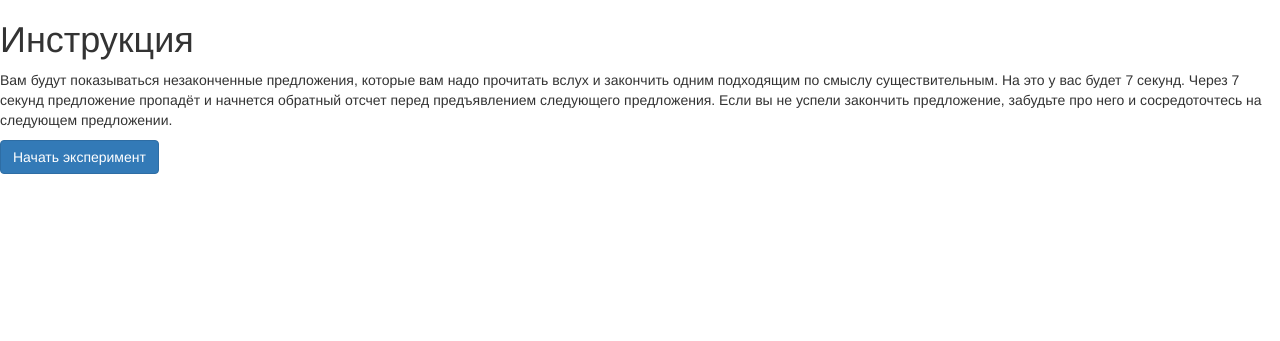
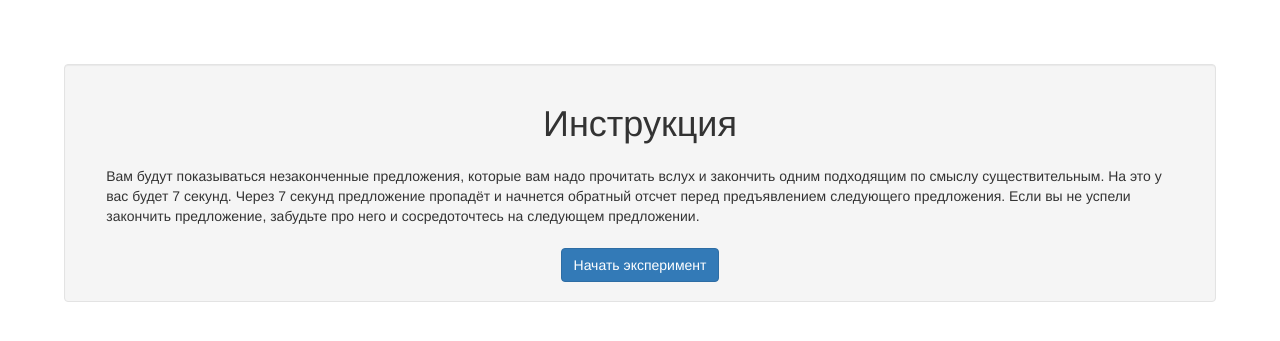
Before and after one commit to KatyaTulit/LanguageLocalizer, a Django app: page /localizer/instructions/ in a window 1280 px wide. Shown: the top 341 px of the page. Run offline with Django 3.2, Linux system fonts and the light colour scheme; some libraries are stand-ins or nearby versions.

Commit message:
Some more styling of html pages

```diff
--- a/localizer/templates/localizer/instructions.html
+++ b/localizer/templates/localizer/instructions.html
@@ -11,8 +11,22 @@
     <!-- Latest compiled JavaScript -->
     <script src="https://maxcdn.bootstrapcdn.com/bootstrap/3.3.7/js/bootstrap.min.js"></script>
 
+    <style>
+    p {
+    margin: 2%;
+    text-align: left;
+    }
+    div {
+    margin: 5%
+    }
+    .danger-color{
+        color: #E53935;
+    }
+    </style>
+
 </head>
 <body>
+    <div align="center" class="well">
         <h1>Инструкция</h1>
         <p>
             Вам будут показываться незаконченные предложения, которые вам надо прочитать вслух и закончить одним подходящим по смыслу существительным.
@@ -21,5 +35,6 @@
         </p>
 
         <a class="btn btn-primary" href="{% url 'localizer:probe' %}">Начать эксперимент</a>
+    </div>
 </body>
 </html>
--- a/localizer/templates/localizer/questionnaire.html
+++ b/localizer/templates/localizer/questionnaire.html
@@ -27,6 +27,7 @@
 </style>
 
 <body>
+    <div align="center" class="well">
         <h1>Анкета</h1>
         <p>
             Прежде чем начать, мы бы хотели с вами немного познакомиться.
@@ -38,7 +39,7 @@
             {{ form }}
             <input type="submit" value="Submit" />
         </form>
-
+    </div>
     <!-- <a class="btn btn-primary" href="{% url 'localizer:instructions' %}">Продолжить</a> -->
 </body>
 </html>
```
Also changed, not shown: localizer/templates/localizer/probe.html (+4 -3 lines). Lines whose indentation alone changed are shown as unchanged.
